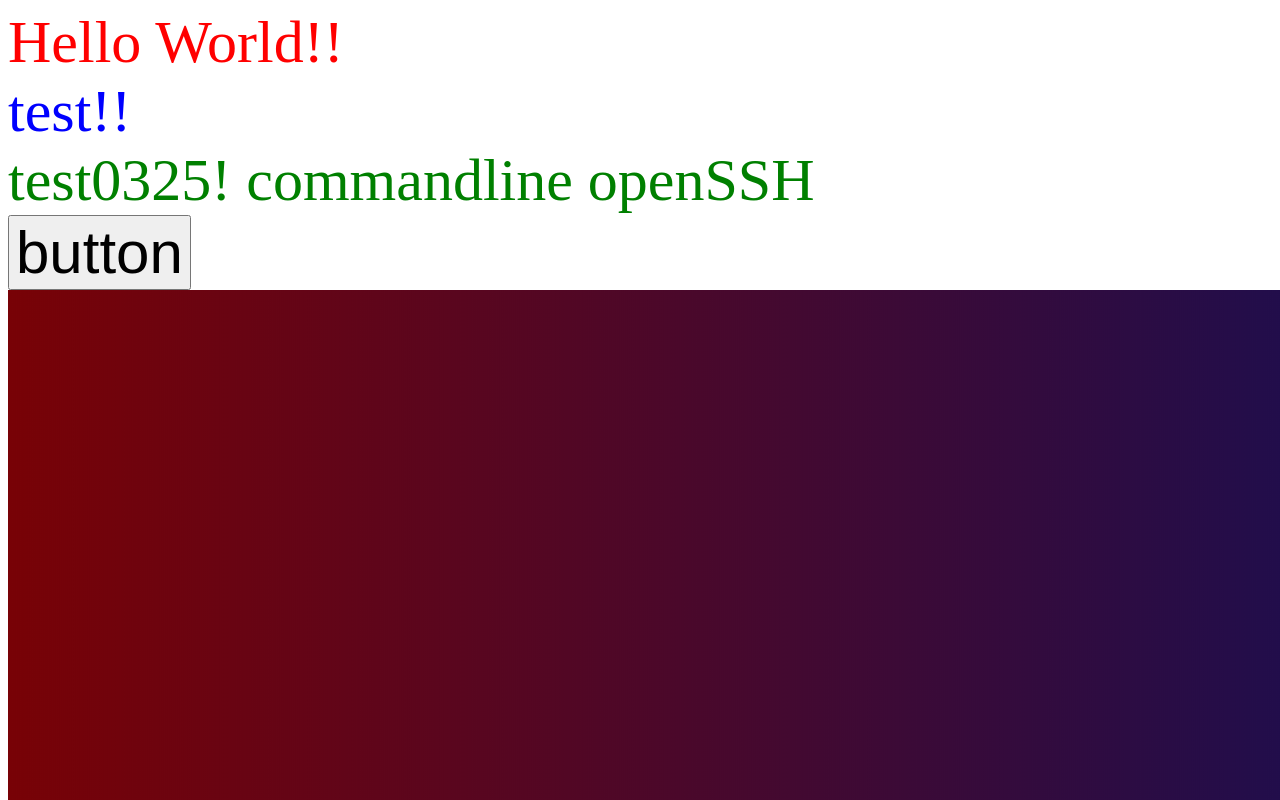
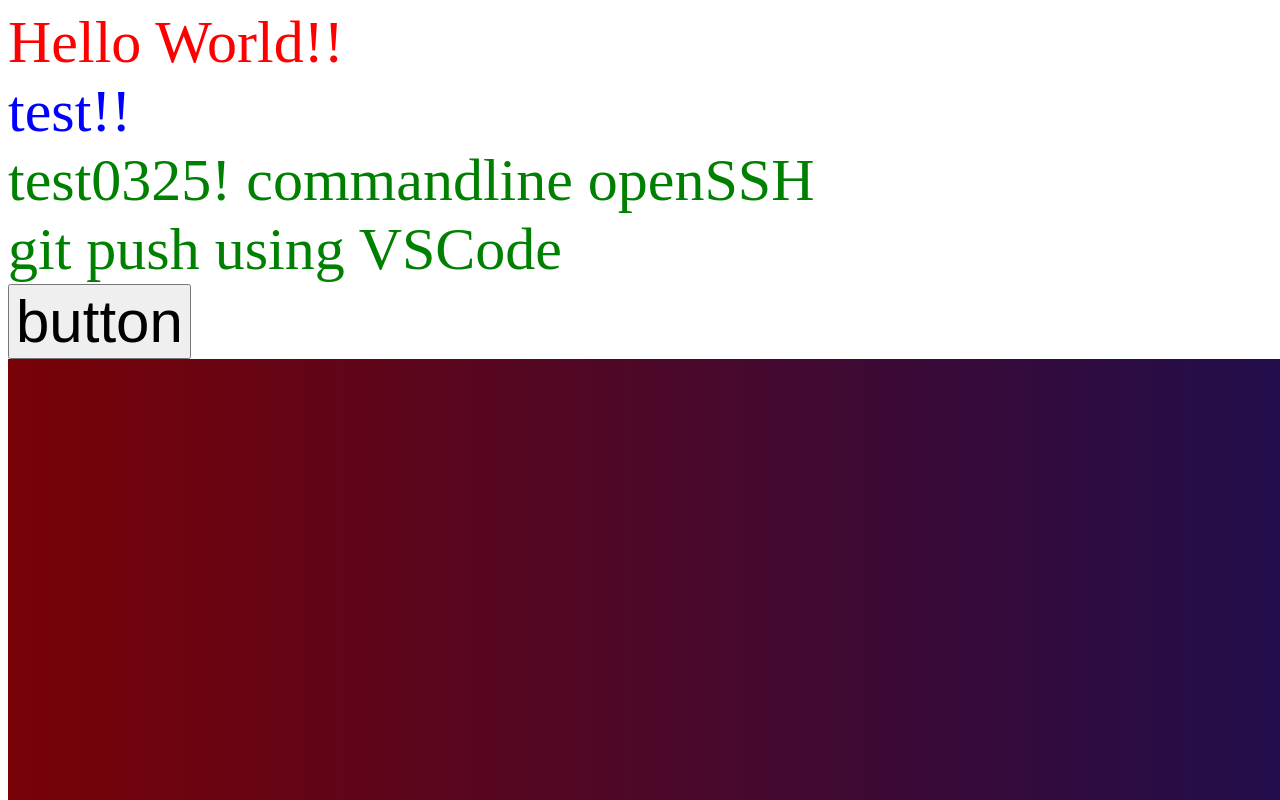
Before and after one commit to TakujiShimomura/test_pages_hotmail, a plain HTML site: page index.html in a window 1280 px wide. Shown: the top 800 px of the page. Drawn offline with Linux system fonts and the light colour scheme.

Commit message:
VScodeでpush

```diff
--- a/index.html
+++ b/index.html
@@ -10,6 +10,7 @@
     <div id="div_id1">Hello World!!</div>
     <div id="div_id2">test!!</div>
     <div id="div_id3">test0325! commandline openSSH</div>
+    <div id="div_id3">git push using VSCode</div>
     <button id="button_id1">button</button>
     <img src="color.jpg" />
 
```
